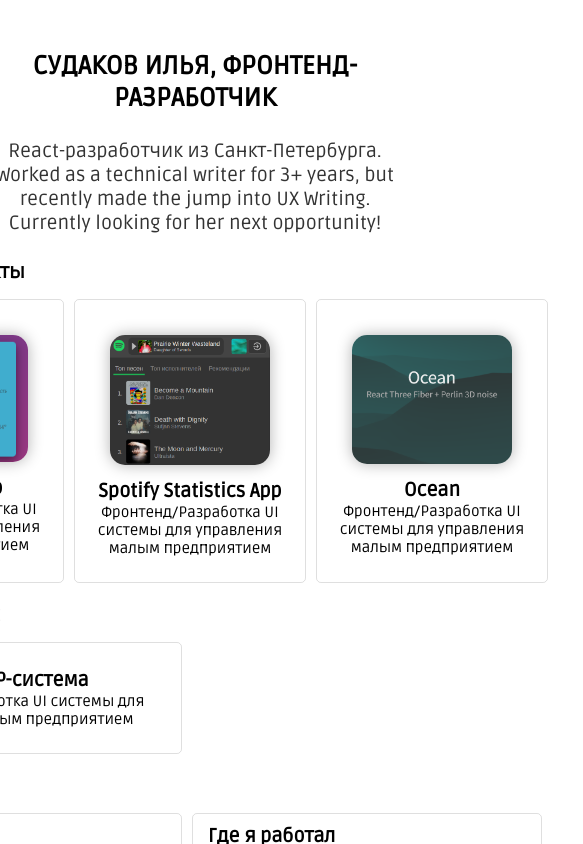
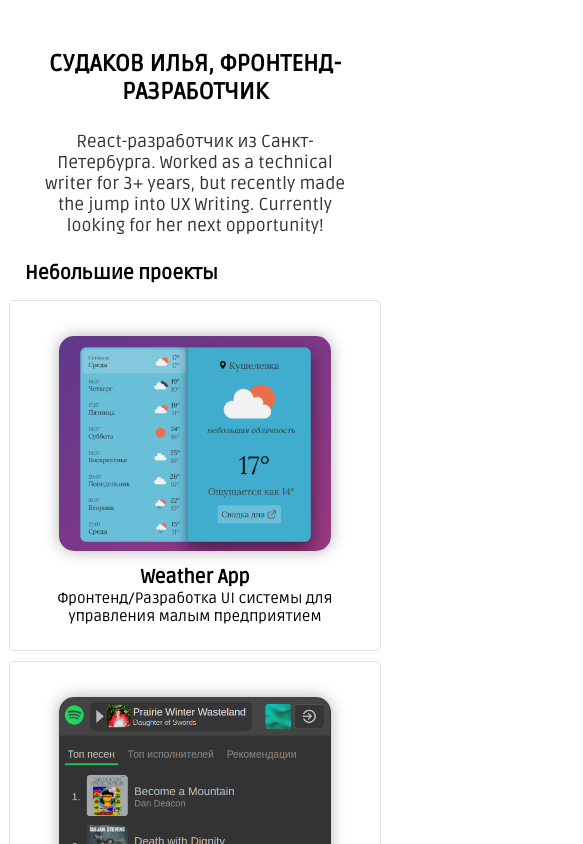
Before and after one commit to ilyasudakov/resume, a React (Create React App) app: page / in a window 390 px wide. Shown: the top 844 px of the page, 583 px wide, since content can reach past the window. Built offline with nearby package versions, Linux system fonts and the light colour scheme.

Commit message:
update styles for mobile

```diff
--- a/src/components/MainPage/MainPage.scss
+++ b/src/components/MainPage/MainPage.scss
@@ -4,10 +4,12 @@
     justify-content: center;
     align-items: center;
     font-size: 1rem;
+    width: 100%;
 
     &__content {
         padding: 50px 25px;
         font-size: 80%;
+        // width: calc(100% - 100px);
         .main-page__title {
             display: flex;
             flex-direction: column;
@@ -141,4 +143,43 @@
             max-width: 900px;
         }
     }
+
+    @media (max-width: 1220px) {
+        &__content {
+            max-width: 600px;
+            .main-page__list {
+                flex-wrap: wrap;
+            }
+        }
+    }
+
+    @media (max-width: 768px) {
+        &__content {
+            max-width: 500px;
+
+            .main-page__title {
+                max-width: 90%;
+                font-size: 90%;
+            }
+        }
+    }
+
+    @media (max-width: 576px) {
+        &__content {
+            max-width: 400px;
+
+            .main-page__list {
+                flex-wrap: nowrap;
+                flex-direction: column;
+                align-items: center;
+
+                .main-page__card {
+                    width: 100%;
+                    max-width: none;
+                    margin-right: 0;
+                    margin-bottom: 10px;
+                }
+            }
+        }
+    }
 }
```
